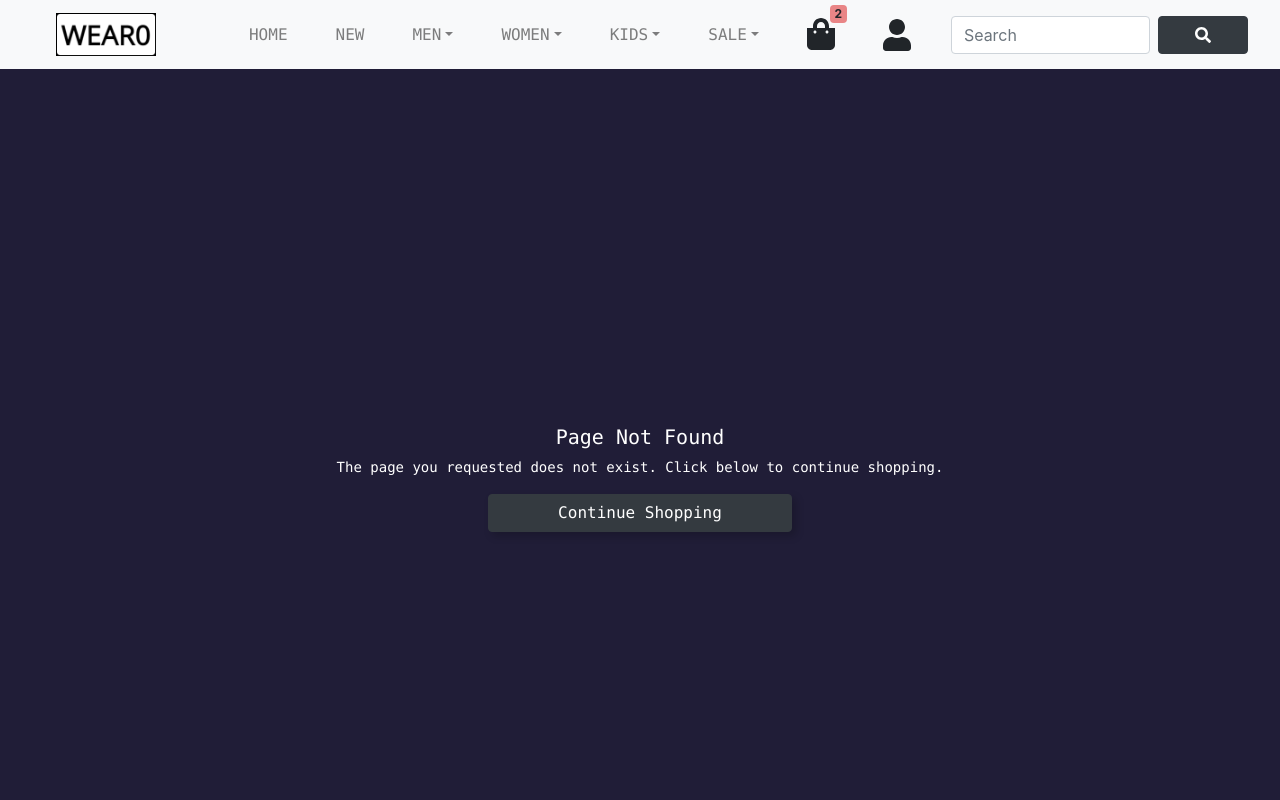
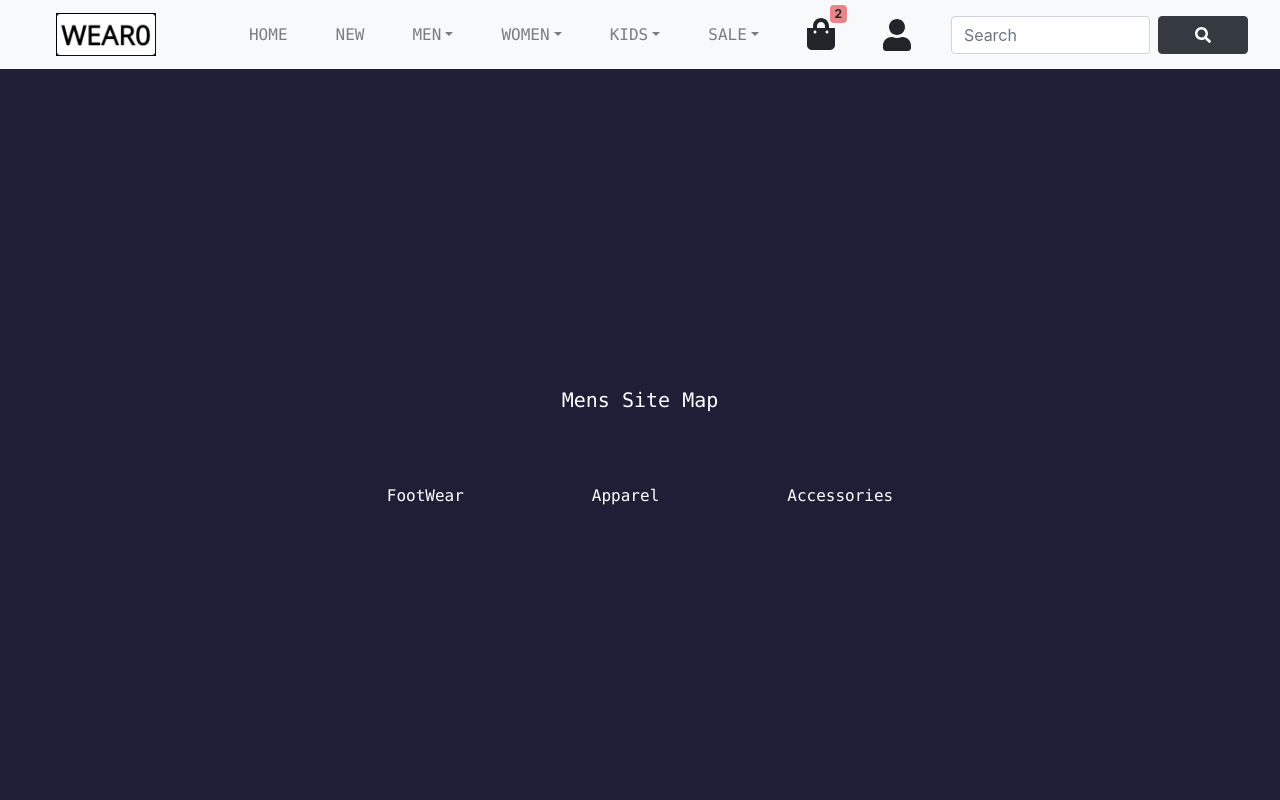
Before and after one commit to Assume5/wear0, a React (Create React App) app: page /pages/mens-sitemap in a window 1280 px wide. Shown: the top 800 px of the page. Built offline with nearby package versions, Linux system fonts and the light colour scheme.

Commit message:
Added Site Map pages

```diff
--- a/src/App.js
+++ b/src/App.js
@@ -1,4 +1,5 @@
 import './App.css';
+import './components/AnimationCss/animation.scss'
 import 'tachyons';
 import 'react-bootstrap'
 import 'bootstrap/dist/css/bootstrap.min.css';
@@ -28,7 +29,10 @@ import Footer from './components/Footer/Footer'
 import NotFound from './components/NotFound/NotFound';
 
 //pages
-
+import MensSiteMap from './components/Pages/MensSiteMap/MensSiteMap';
+import WomenSiteMap from './components/Pages/WomenSiteMap/WomensSiteMap';
+import KidsSiteMap from './components/Pages/KidsSiteMap/KidsSiteMap';
+import SaleSiteMap from './components/Pages/SaleSiteMap/SaleSiteMap';
 //services
 import ContactUs from './components/Services/ContactUs/ContactUs';
 import OrderStatus from './components/Services/OrderStatus/OrderStatus';
@@ -86,6 +90,10 @@ class App extends React.Component {
                  <Route path='/checkout' component={()=><Checkout user={this.state.user}/>}/>
                  <Route path='/services/contact-us' component={()=><ContactUs/>}/>
                  <Route path='/services/order-status' component={()=><OrderStatus/>}/>
+                 <Route path='/pages/mens-sitemap' component={()=><MensSiteMap/>}/>
+                 <Route path='/pages/kids-sitemap' component={()=><KidsSiteMap/>}/>
+                 <Route path='/pages/sale-sitemap' component={()=><SaleSiteMap/>}/>
+                 <Route path='/pages/women-sitemap' component={()=><WomenSiteMap/>}/>
 
                  <Route component={NotFound} />
           </Switch>
--- /dev/null
+++ b/src/components/AnimationCss/animation.scss
@@ -0,0 +1,42 @@
+.fadeInLeft {
+    background-repeat: no-repeat;
+    background-position: left top;
+    padding-top:95px;
+    margin-bottom:60px;
+    -webkit-animation-duration: 10s;
+    animation-duration: 10s;
+    -webkit-animation-fill-mode: both;
+    animation-fill-mode: both;
+ }
+
+ .fadeInRight {
+    background-repeat: no-repeat;
+    background-position: left top;
+    padding-top:95px;
+    margin-bottom:60px;
+    -webkit-animation-duration: 10s;
+    animation-duration: 10s;
+    -webkit-animation-fill-mode: both;
+    animation-fill-mode: both;
+ }
+@keyframes fadeInLeft {
+    0% {
+       opacity: 0;
+       transform: translateX(-40px);
+    }
+    100% {
+       opacity: 1;
+       transform: translateX(0);
+    }
+ }
+
+ @keyframes fadeInRight {
+    0% {
+       opacity: 0;
+       transform: translateX(40px);
+    }
+    100% {
+       opacity: 1;
+       transform: translateX(0);
+    }
+ }
--- a/src/components/Checkout/Checkout.css
+++ b/src/components/Checkout/Checkout.css
@@ -7,6 +7,7 @@
     align-content: center;
     justify-content: center;
     resize: both;
+    margin-bottom: 5%;
 }
 
 .user-info{
--- /dev/null
+++ b/src/components/Pages/KidsSiteMap/KidsSiteMap.js
@@ -0,0 +1,16 @@
+import '../PagesBackground.scss'
+export default function KidsSiteMap(){
+    return(
+        <div class="pages">
+            <h5 className="f4">Kids Site Map</h5>
+            <div className="link">
+                <a href="/kids/footWear">
+                    <p className="f5">FootWear</p>
+                </a>
+                <a href="/kids/apparel">
+                    <p className="f5">Apparel</p>
+                </a>
+            </div>
+        </div>
+    )
+}
--- /dev/null
+++ b/src/components/Pages/MensSiteMap/MensSiteMap.js
@@ -0,0 +1,19 @@
+import '../PagesBackground.scss'
+export default function MensSiteMap(){
+    return(
+        <div class="pages">
+            <h5 className="f4">Mens Site Map</h5>
+            <div className="link">
+                <a href="/men/footWear">
+                    <p className="f5">FootWear</p>
+                </a>
+                <a href="/men/apparel">
+                    <p className="f5">Apparel</p>
+                </a>
+                <a href="/men/accessories">
+                    <p className="f5">Accessories</p>
+                </a>
+            </div>
+        </div>
+    )
+}
--- /dev/null
+++ b/src/components/Pages/PagesBackground.scss
@@ -0,0 +1,73 @@
+$mainColor: white;
+.pages{
+    max-width: 100vw;
+    min-width: 100vw;
+    min-height: 100vh;
+    background-size: 100% 100%;
+    background-repeat: no-repeat;
+    position: relative;
+    background-color: #201d37;
+    display: flex;
+    font-family: source-code-pro, Menlo, Monaco, Consolas, 'Courier New',
+    monospace;
+    flex-direction: column;
+    align-items: center;
+    justify-content: center;
+    resize: both;
+    color:white;
+    /* visibility: hidden; */
+
+    .link{
+        display: flex;
+        flex-wrap: wrap;
+        justify-content: center;
+        flex-direction: row;
+        width: 100%;
+        .containermails{
+            flex: 0 0 50%;
+            max-width: 50%;
+        }
+        span{
+            font-size: 30px;
+            margin: 5%;
+        }
+        a{
+            color:$mainColor;
+            position: relative;
+            color: $mainColor;
+            text-decoration: none;
+            margin-bottom: 1%;
+            margin:5%
+        }
+
+        a:hover{
+            color: $mainColor;
+        }
+
+        a::before {
+          content: "";
+          position: absolute;
+          width: 100%;
+          height: 2px;
+          bottom: 0;
+          left: 0;
+          background-color: $mainColor;
+          visibility: hidden;
+          transform: scaleX(0);
+          transition: all 0.3s ease-in-out 0s;
+        }
+
+        a:hover::before {
+          visibility: visible;
+          transform: scaleX(1);
+        }
+    }
+    @media (max-width: "767px"){
+        .row{
+            flex-direction: column;
+            .containermails{
+                max-width: 100%;
+            }
+        }
+    }
+}
--- /dev/null
+++ b/src/components/Pages/SaleSiteMap/SaleSiteMap.js
@@ -0,0 +1,19 @@
+import '../PagesBackground.scss'
+export default function SaleSiteMap(){
+    return(
+        <div class="pages" >
+            <h5 className="f4">Sales Site Map</h5>
+            <div className="link">
+                <a href="/sale/men">
+                    <p className="f5">Mens</p>
+                </a>
+                <a href="/sale/women">
+                    <p className="f5">Women</p>
+                </a>
+                <a href="/sale/kids">
+                    <p className="f5">Kids</p>
+                </a>
+            </div>
+        </div>
+    )
+}
--- /dev/null
+++ b/src/components/Pages/WomenSiteMap/WomensSiteMap.js
@@ -0,0 +1,19 @@
+import '../PagesBackground.scss'
+export default function WomenSiteMap(){
+    return(
+        <div class="pages">
+            <h5 className="f4">Women Site Map</h5>
+            <div className="link">
+                <a href="/women/footWear">
+                    <p className="f5">FootWear</p>
+                </a>
+                <a href="/women/apparel">
+                    <p className="f5">Apparel</p>
+                </a>
+                <a href="/women/accessories">
+                    <p className="f5">Accessories</p>
+                </a>
+            </div>
+        </div>
+    )
+}
```
